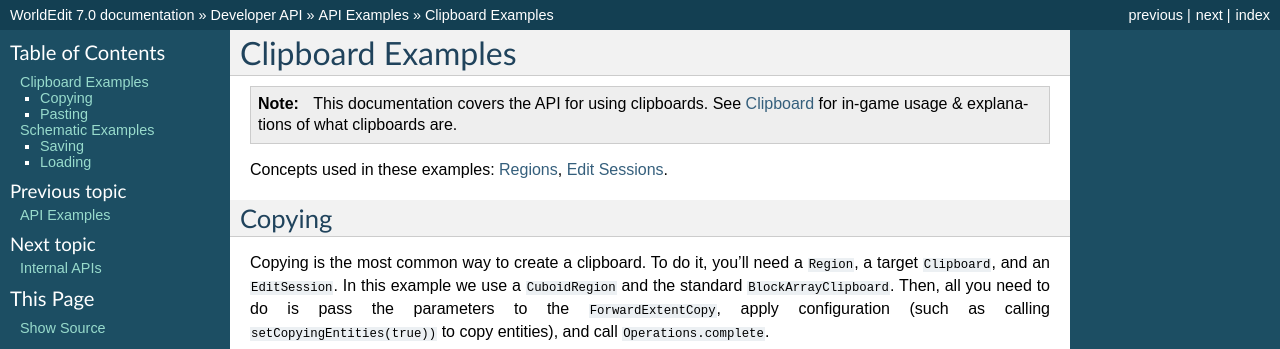
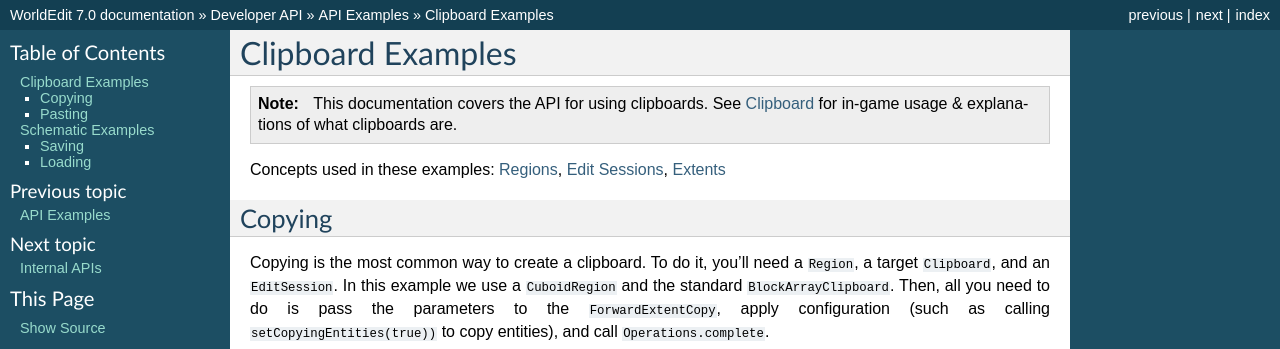
Before and after one commit to EngineHub/WorldEditDocs, a Sphinx documentation site: the page built from source/api/examples/clipboard.rst, in a window 1280 px wide. Shown: the top 349 px of the page. Built offline with Sphinx 7.4.7, drawn with Linux system fonts in a browser that asks for light colours.

Commit message:
Link to extents from clipboard examples

```diff
--- a/source/api/examples/clipboard.rst
+++ b/source/api/examples/clipboard.rst
@@ -6,7 +6,7 @@
     See :doc:`Clipboard <../../../usage/clipboard>` for in-game usage & explanations of what clipboards are.
 
 Concepts used in these examples: :doc:`Regions <../concepts/regions>`,
-:doc:`Edit Sessions <../concepts/edit-sessions>`.
+:doc:`Edit Sessions <../concepts/edit-sessions>`, :doc:`Extents <../concepts/extents>`
 
 Copying
 -------
```
